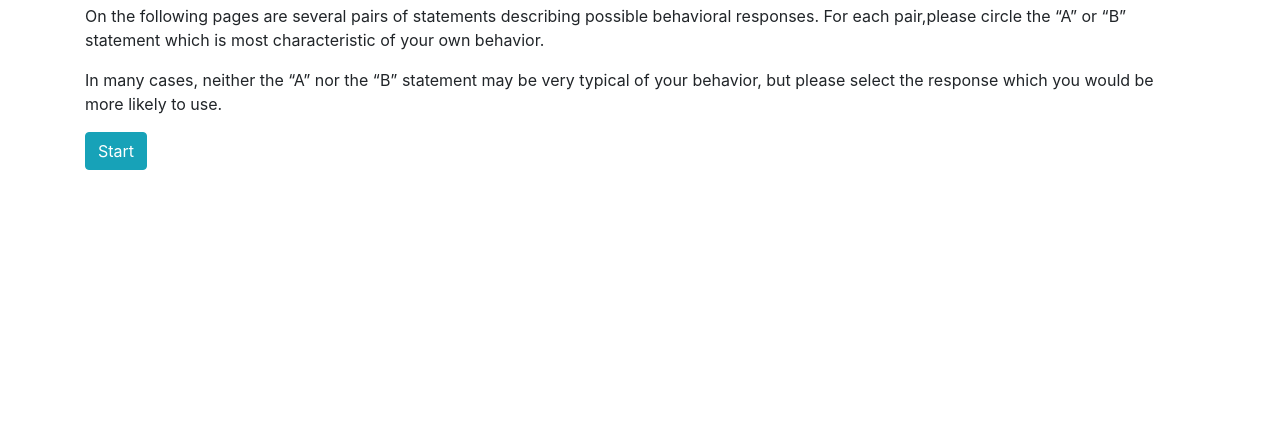
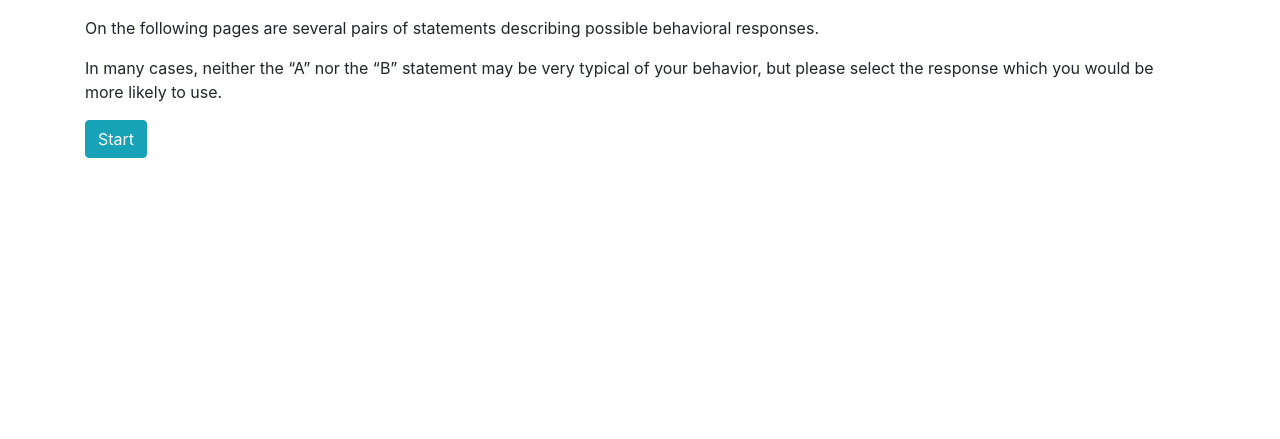
Before and after one commit to hevansDev/T-KCMI, a plain HTML site: page index.html in a window 1280 px wide. Shown: the part 361-800 px from the top of the page. Drawn offline with Linux system fonts and the light colour scheme.

Commit message:
Tweaked intro text

```diff
--- a/index.html
+++ b/index.html
@@ -11,8 +11,7 @@
         <h1>Instructions</h1>
         <p>Consider situations in which you find your wishes differing from those of another person. How do
             you usually respond to such situations?</p>
-        <p>On the following pages are several pairs of statements describing possible behavioral responses. For
-            each pair,please circle the “A” or “B” statement which is most characteristic of your own behavior.</p>
+        <p>On the following pages are several pairs of statements describing possible behavioral responses.</p>
         <p>In many cases, neither the “A” nor the “B” statement may be very typical of your behavior, but
             please select the response which you would be more likely to use.</p>
         <a href="questions.html" class="btn btn-info" role="button">Start</a>
```
